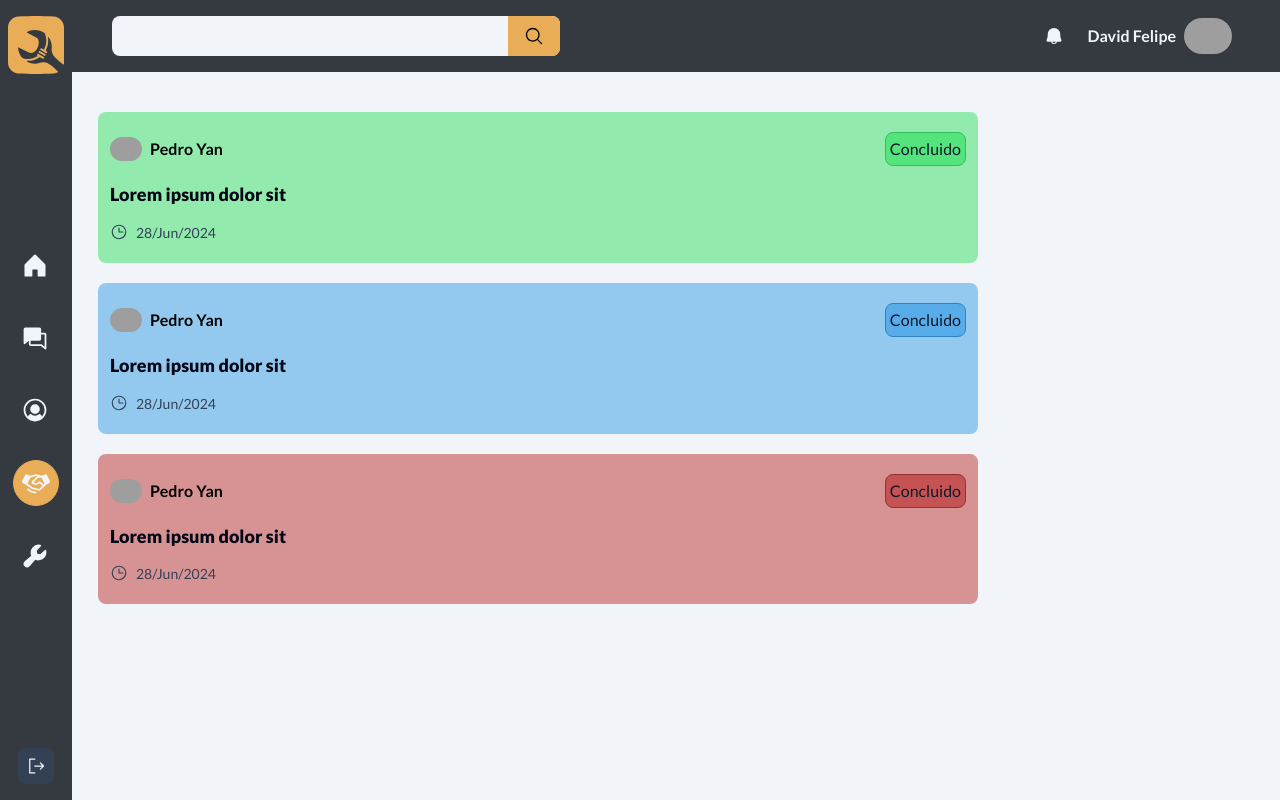
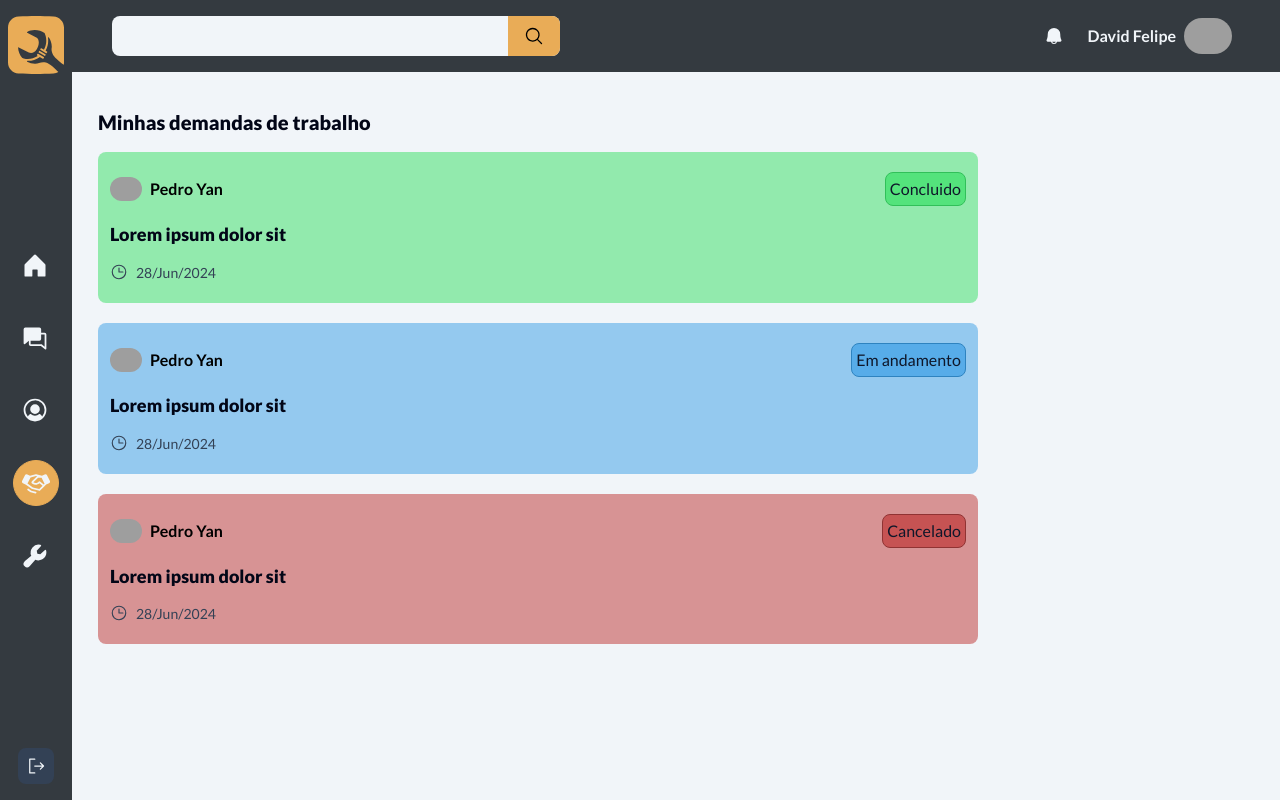
Before and after one commit to DFelipe1/QuebraGalho, a React (Vite) app: page /demands in a window 1280 px wide. Built offline with nearby package versions, Linux system fonts and the light colour scheme; grey boxes are pictures that could not be loaded.

Commit message:
add title pages services and demand

```diff
--- a/src/Views/demands/demand.tsx
+++ b/src/Views/demands/demand.tsx
@@ -56,7 +56,9 @@ export function Demand({ contractURL ,variant }: DemandProps) {
                     </span>
                 </div>
                 <span className={tagVariants({ variant })}>
-                    Concluido
+                    {variant === 'success' || variant === undefined && 'Concluido'}
+                    {variant === 'process' && 'Em andamento'}
+                    {variant === 'danger' && 'Cancelado'}
                 </span>
             </div>
 
--- a/src/Views/demands/index.tsx
+++ b/src/Views/demands/index.tsx
@@ -3,10 +3,10 @@ import { Demand } from "./demand";
 export function Demands() {
     return (
         <div className="w-full max-w-4xl px-2 py-4 space-y-5">
+            <h1 className="text-xl text-left text-slate-950 font-extrabold leading-none">Minhas demandas de trabalho</h1>
             <Demand contractURL="http://localhost:5173/contract/1"/>
             <Demand contractURL="http://localhost:5173/contract/1" variant="process"/>
             <Demand contractURL="http://localhost:5173/contract/1" variant="danger"/>
-
         </div>
     )
 }
--- a/src/Views/services/index.tsx
+++ b/src/Views/services/index.tsx
@@ -3,6 +3,7 @@ import { Service } from "./services";
 export function Services() {
     return (
         <div className="w-full max-w-4xl px-2 py-4 space-y-5">
+            <h1 className="text-xl text-left text-slate-950 font-extrabold leading-none">Minhas demandas de trabalho</h1>
             <Service contractURL="http://localhost:5173/contract/1"/>
             <Service contractURL="http://localhost:5173/contract/1" variant="process"/>
             <Service contractURL="http://localhost:5173/contract/1" variant="danger"/>
--- a/src/Views/services/services.tsx
+++ b/src/Views/services/services.tsx
@@ -56,7 +56,9 @@ export function Service({ variant, contractURL }: ServicesProps) {
                     </span>
                 </div>
                 <span className={tagVariants({ variant })}>
-                    Concluido
+                    {variant === 'success' || variant === undefined && 'Concluido'}
+                    {variant === 'process' && 'Em andamento'}
+                    {variant === 'danger' && 'Cancelado'}
                 </span>
             </div>
 
```
